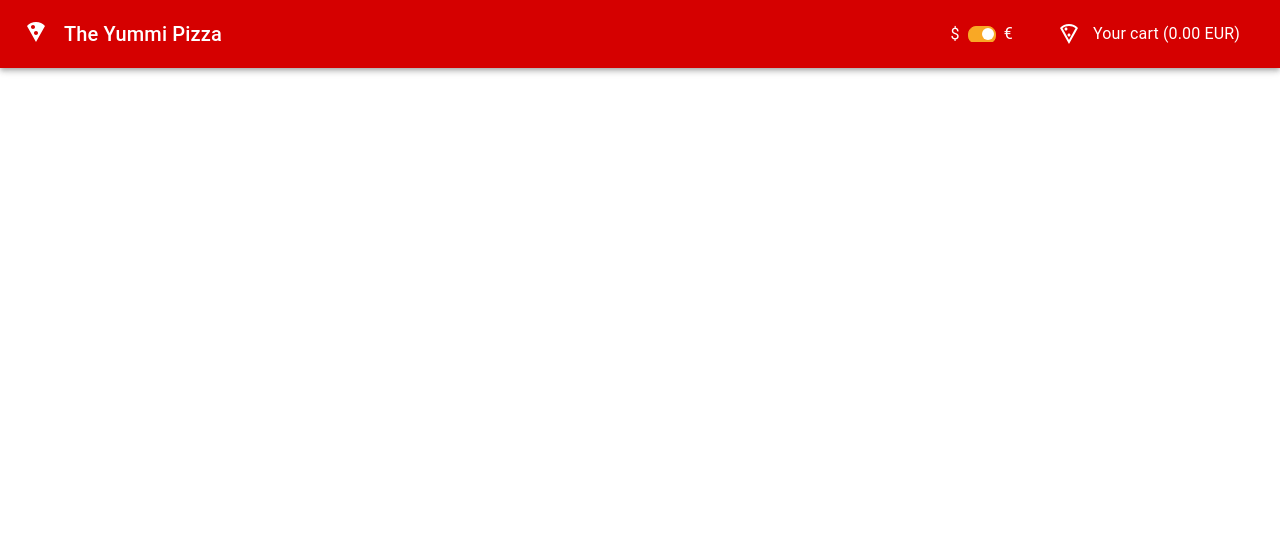
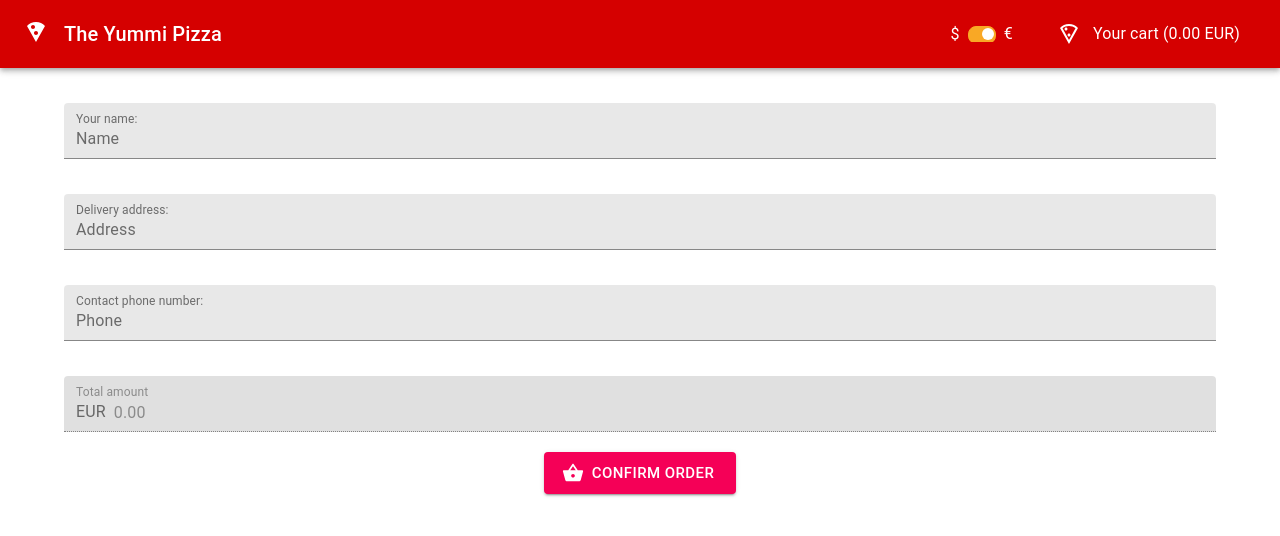
Before and after one commit to mladen/yummipizza-front, a React (Create React App) app: page /checkout in a window 1280 px wide. Shown: the top 536 px of the page. Built offline with nearby package versions, Linux system fonts and the light colour scheme; no server answers.

Commit message:
Added a Checkout page; moved a Snackbar and Alert from Cart to Checkout

```diff
--- a/src/App.js
+++ b/src/App.js
@@ -3,7 +3,7 @@ import './App.css';
 import {BrowserRouter as Router, Route, Link as RouterLink} from 'react-router-dom';
 import Pizzeria from './Pizzeria.js';
 import Cart from './Cart.js';
-// import Checkout from './Checkout.js';
+import Checkout from './Checkout.js';
 // import Error from './Error.js';
 
 // Contexts
@@ -164,6 +164,12 @@ function App() {
           <Cart></Cart>
         </div>
       </Route>
+
+      <Route exact path="/checkout">
+        <div className="App">
+          <Checkout></Checkout>
+        </div>
+      </Route>
     </Router>
   );
 }
--- a/src/Cart.js
+++ b/src/Cart.js
@@ -11,11 +11,13 @@ import { lightGreen } from '@material-ui/core/colors';
 import Button from '@material-ui/core/Button';
 import ArrowUp from '@material-ui/icons/ArrowUpwardSharp';
 import ArrowDown from '@material-ui/icons/ArrowDownwardSharp';
-import ShoppingBasket from '@material-ui/icons/ShoppingBasket';
 import IconButton from '@material-ui/core/IconButton';
+// import Link from '@material-ui/core/Link';
+import Icon from '@material-ui/core/Icon';
+import SendIcon from '@material-ui/icons/SendSharp';
 
-import Snackbar from '@material-ui/core/Snackbar';
-import MuiAlert from '@material-ui/lab/Alert';
+import { MemoryRouter as Router } from 'react-router';
+import { Link as RouterLink } from 'react-router-dom';
 
 // Contexts
 import { CartContext } from './CartContext';
@@ -55,30 +57,13 @@ const useStyles = makeStyles((theme) => ({
     minWidth: 700,
     boxShadow: 'none',
   },
-  orderButton: {
+  checkoutButton: {
     margin: '20px auto 0'
   }
 }));
 
-function Alert(props) {
-  return <MuiAlert elevation={6} variant="filled" {...props} />;
-}
-
 export default function Cart() {
   const classes = useStyles();
-  const [open, setOpen] = React.useState(false);
-
-  const handleClick = () => {
-    setOpen(true);
-  };
-
-  const handleClose = (event, reason) => {
-    if (reason === 'clickaway') {
-      return;
-    }
-
-    setOpen(false);
-  };
 
   const { currency, setCurrency } = React.useContext(PizzaContext);
 
@@ -212,20 +197,14 @@ export default function Cart() {
       </TableContainer>
 
       <Button
-        onClick={handleClick}
-        size="large"
+        color="secondary"
+        className={classes.checkoutButton}
+        component={RouterLink}
+        to="/checkout"
         variant="contained"
-        color="secondary"
-        startIcon={<ShoppingBasket />}
-        className={classes.orderButton}>
-        Confirm order
+        endIcon={<SendIcon />}>
+        Check out your receipt
       </Button>
-
-      <Snackbar open={open} autoHideDuration={3000} onClose={handleClose}>
-        <Alert onClose={handleClose} severity="success">
-          Your order is confirmed!
-        </Alert>
-      </Snackbar>
     </React.Fragment>
   );
 }
--- /dev/null
+++ b/src/Checkout.js
@@ -0,0 +1,164 @@
+import React from 'react';
+import clsx from 'clsx';
+import { makeStyles } from '@material-ui/core/styles';
+import IconButton from '@material-ui/core/IconButton';
+import Input from '@material-ui/core/Input';
+import FilledInput from '@material-ui/core/FilledInput';
+import OutlinedInput from '@material-ui/core/OutlinedInput';
+import InputLabel from '@material-ui/core/InputLabel';
+import InputAdornment from '@material-ui/core/InputAdornment';
+import FormHelperText from '@material-ui/core/FormHelperText';
+import FormControl from '@material-ui/core/FormControl';
+import TextField from '@material-ui/core/TextField';
+import Visibility from '@material-ui/icons/Visibility';
+import VisibilityOff from '@material-ui/icons/VisibilityOff';
+import Button from '@material-ui/core/Button';
+import ShoppingBasket from '@material-ui/icons/ShoppingBasket';
+
+
+// Contexts
+import { CartContext } from './CartContext';
+import { PizzaContext } from './PizzaContext';
+
+// Alert
+import Snackbar from '@material-ui/core/Snackbar';
+import MuiAlert from '@material-ui/lab/Alert';
+
+const DELIVERY_COST = 3;
+const USD_RATE = 1.1713;
+
+const useStyles = makeStyles((theme) => ({
+  root: {
+    display: 'flex',
+    flexWrap: 'wrap',
+  },
+  margin: {
+    // margin: theme.spacing(1),
+    width: '90%',
+    margin: '35px auto 0 auto',
+    minWidth: 700,
+    boxShadow: 'none',
+  },
+  withoutLabel: {
+    marginTop: theme.spacing(3),
+  },
+  textField: {
+    width: '25ch',
+  },
+  orderButton: {
+    margin: '20px auto 0'
+  }
+}));
+
+function Alert(props) {
+  return <MuiAlert elevation={6} variant="filled" {...props} />;
+}
+
+export default function Checkout() {
+  const classes = useStyles();
+
+  const { currency, setCurrency } = React.useContext(PizzaContext);
+
+  const {
+    cart,
+    addToCart,
+    total,
+    increaseAmount,
+    decreaseAmount
+  } = React.useContext(CartContext);
+
+  const [values, setValues] = React.useState({
+    yourname: '',
+    deliveryaddress: '',
+    contactphonenumber: '',
+    amount: ''
+  });
+
+  const handleChange = (prop) => (event) => {
+    setValues({ ...values, [prop]: event.target.value });
+  };
+
+  // * Alert functions
+  const [open, setOpen] = React.useState(false);
+
+  const handleClick = () => {
+    setOpen(true);
+  };
+
+  const handleClose = (event, reason) => {
+    if (reason === 'clickaway') {
+      return;
+    }
+
+    setOpen(false);
+  };
+
+  return (
+    <React.Fragment>
+      <FormControl fullWidth className={classes.margin} variant="filled">
+        <InputLabel htmlFor="filled-adornment-yourname">Your name:</InputLabel>
+        <FilledInput
+          id="filled-adornment-yourname"
+          value={values.yourname}
+          onChange={handleChange('yourname')}
+          startAdornment={<InputAdornment position="start">Name</InputAdornment>}
+        />
+      </FormControl>
+
+      <FormControl fullWidth className={classes.margin} variant="filled">
+        <InputLabel htmlFor="filled-adornment-deliveryaddress">Delivery address:</InputLabel>
+        <FilledInput
+          id="filled-adornment-deliveryaddress"
+          value={values.deliveryaddress}
+          onChange={handleChange('deliveryaddress')}
+          startAdornment={<InputAdornment position="start">Address</InputAdornment>}
+        />
+      </FormControl>
+
+      <FormControl fullWidth className={classes.margin} variant="filled">
+        <InputLabel htmlFor="filled-adornment-contactphonenumber">Contact phone number:</InputLabel>
+        <FilledInput
+          id="filled-adornment-contactphonenumber"
+          value={values.contactphonenumber}
+          onChange={handleChange('contactphonenumber')}
+          startAdornment={<InputAdornment position="start">Phone</InputAdornment>}
+        />
+      </FormControl>
+
+      <FormControl fullWidth className={classes.margin} variant="filled" disabled>
+        <InputLabel htmlFor="filled-adornment-amount">Total amount</InputLabel>
+        <FilledInput
+          id="filled-adornment-amount"
+          value=
+            {
+              (total > 0 && total <= 5)
+              ? (currency === "usd" ? ((total + DELIVERY_COST) * USD_RATE).toFixed(2) : (total + DELIVERY_COST).toFixed(2))
+              : (currency === "usd" ? (total * USD_RATE).toFixed(2) : total.toFixed(2))
+            }
+          onChange={handleChange('amount')}
+          startAdornment={<InputAdornment position="start">
+                  {
+                    currency === "usd" ? "USD" : "EUR"
+                  }
+          </InputAdornment>}
+        />
+      </FormControl>
+
+      <Button
+        onClick={handleClick}
+        size="large"
+        variant="contained"
+        color="secondary"
+        startIcon={<ShoppingBasket />}
+        className={classes.orderButton}>
+        Confirm order
+      </Button>
+
+      <Snackbar open={open} autoHideDuration={3000} onClose={handleClose}>
+        <Alert onClose={handleClose} severity="success">
+          Your order is confirmed!
+        </Alert>
+      </Snackbar>
+    </React.Fragment>
+  );
+}
```
